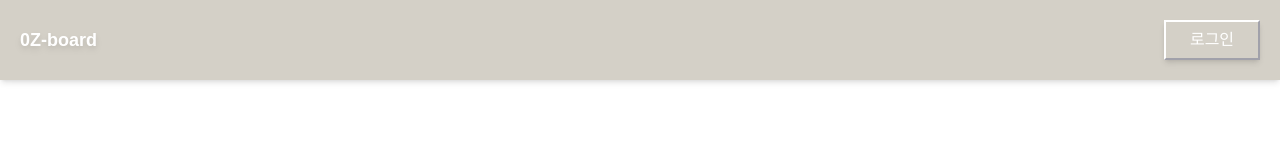
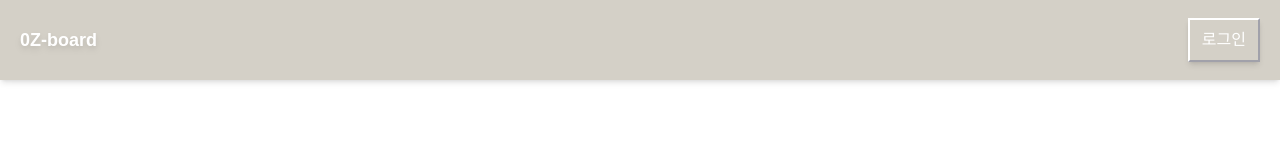
Before and after one commit to Y0ungZ/WizSched, a React (Vite) app: page / in a window 1280 px wide. Shown: the top 160 px of the page. Built offline with nearby package versions, Linux system fonts and the light colour scheme; a web font is replaced by a local one.

Commit message:
refactor: Button 컴포넌트 개선

```diff
--- /dev/null
+++ b/src/components/button/Button.tsx
@@ -0,0 +1,36 @@
+import { ReactNode } from 'react';
+
+const Button = ({ variant, color, onClick, children }: ButtonProps) => {
+  const colorClass: Record<ColorType, string> = {
+    primary: 'text-navy bg-navy',
+    secondary: 'text-gray bg-gray',
+    success: 'text-green bg-green',
+    error: 'text-red bg-red',
+  };
+
+  const variantClass: Record<VariantType, string> = {
+    outlined: 'rounded bg-transparent hover:bg-neutral-200',
+    contained: 'text-white border-b-zinc-400 border-r-zinc-400 hover:bg-neutral-500',
+  };
+
+  return (
+    <button
+      className={`border-2 px-3 py-2 font-accent shadow-md ${colorClass[color]} ${variantClass[variant]}`}
+      onClick={onClick}
+    >
+      {children}
+    </button>
+  );
+};
+
+type VariantType = 'contained' | 'outlined';
+type ColorType = 'primary' | 'secondary' | 'success' | 'error';
+
+interface ButtonProps {
+  variant: VariantType;
+  color: ColorType;
+  children: ReactNode;
+  onClick?: React.MouseEventHandler<HTMLButtonElement>;
+}
+
+export default Button;
--- a/src/components/button/OutlinedButton.tsx
+++ /dev/null
@@ -1,18 +0,0 @@
-const OutlinedButton = ({ text, onClick }: OutlinedButtonProps) => {
-  return (
-    <button
-      className="h-10 w-24 border-2 border-b-zinc-400 border-r-zinc-400 font-accent text-white shadow-md
-    hover:bg-zinc-400"
-      onClick={onClick}
-    >
-      {text}
-    </button>
-  );
-};
-
-interface OutlinedButtonProps {
-  text: string;
-  onClick?: React.MouseEventHandler<HTMLButtonElement>;
-}
-
-export default OutlinedButton;
--- a/src/components/header/Header.tsx
+++ b/src/components/header/Header.tsx
@@ -1,5 +1,5 @@
 import { Link } from 'react-router-dom';
-import OutlinedButton from '@/components/button/OutlinedButton';
+import Button from '@/components/button/Button';
 import { ROUTE_PATH } from '@/constants/path';
 
 const Header = () => {
@@ -12,7 +12,9 @@ const Header = () => {
       </Link>
       <div className="mx-5">
         <Link to={ROUTE_PATH.LOGIN}>
-          <OutlinedButton text="로그인" />
+          <Button variant="contained" color="secondary">
+            로그인
+          </Button>
         </Link>
       </div>
     </div>
```
